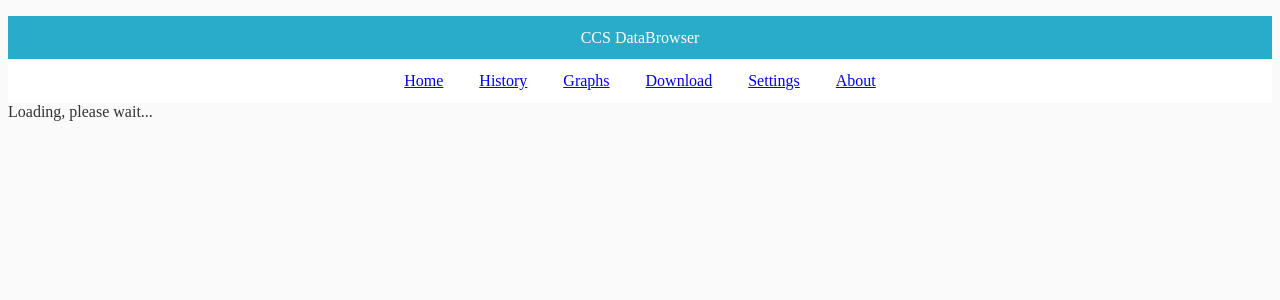
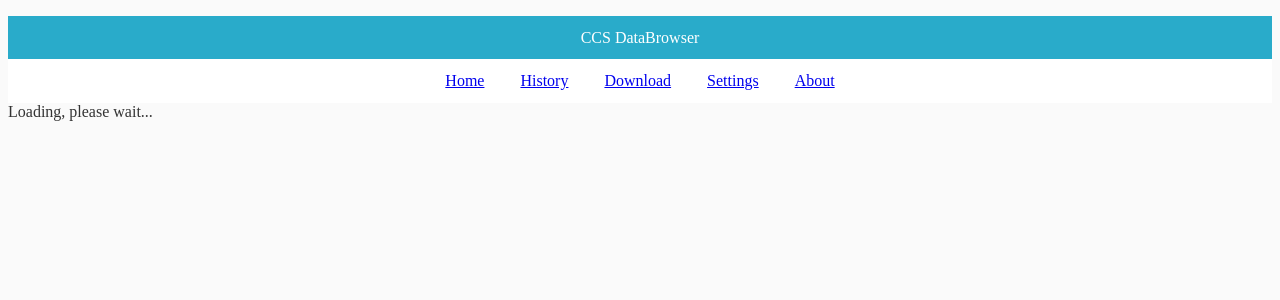
Before and after one commit to ClearCreekSci/ccs_dl_browser, a Flask app: page /graphs in a window 1280 px wide. Shown: the top 300 px of the page. Run offline with Flask 3, Linux system fonts and the light colour scheme.

Commit message:
Took out 'graphs' link

```diff
--- a/templates/layout.html
+++ b/templates/layout.html
@@ -19,7 +19,7 @@
   <div class="navbar">
       <a class="nav-item" href="{{ url_for('home') }}">Home</a>
       <a class="nav-item" href="{{ url_for('history') }}">History</a>
-      <a class="nav-item" href="{{ url_for('graphs') }}">Graphs</a>
+      <!-- <a class="nav-item" href="{{ url_for('graphs') }}">Graphs</a> -->
       <a class="nav-item" href="{{ url_for('download') }}">Download</a>
       <a class="nav-item" href="{{ url_for('settings') }}">Settings</a>
       <a class="nav-item" href="{{ url_for('about') }}">About</a>
```
